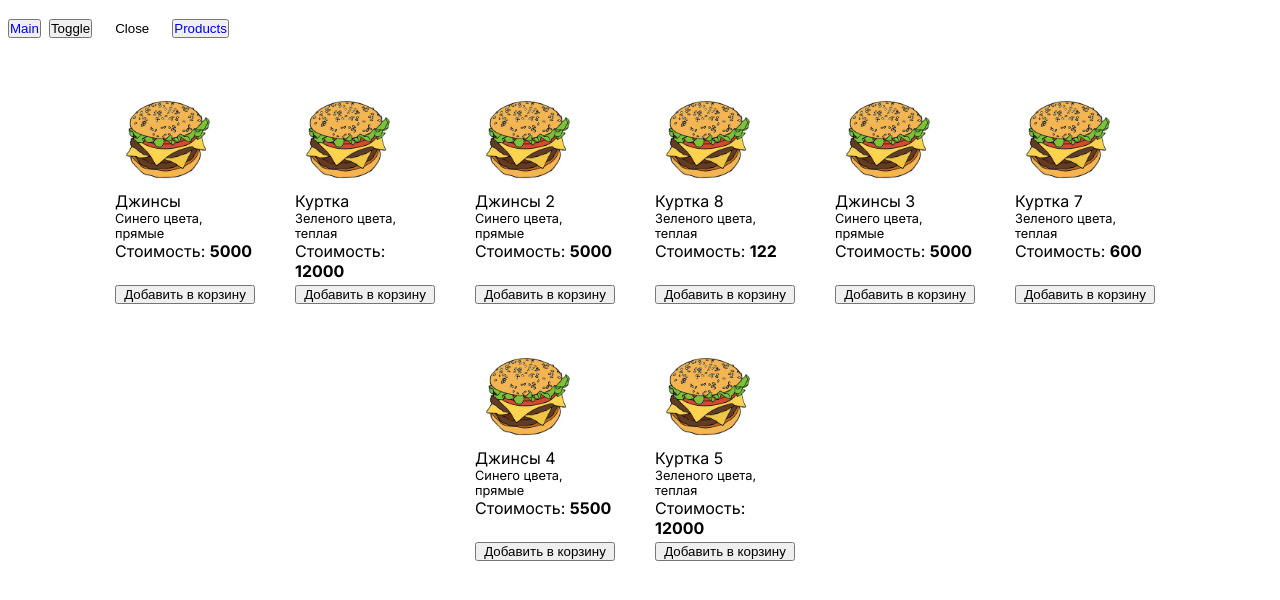
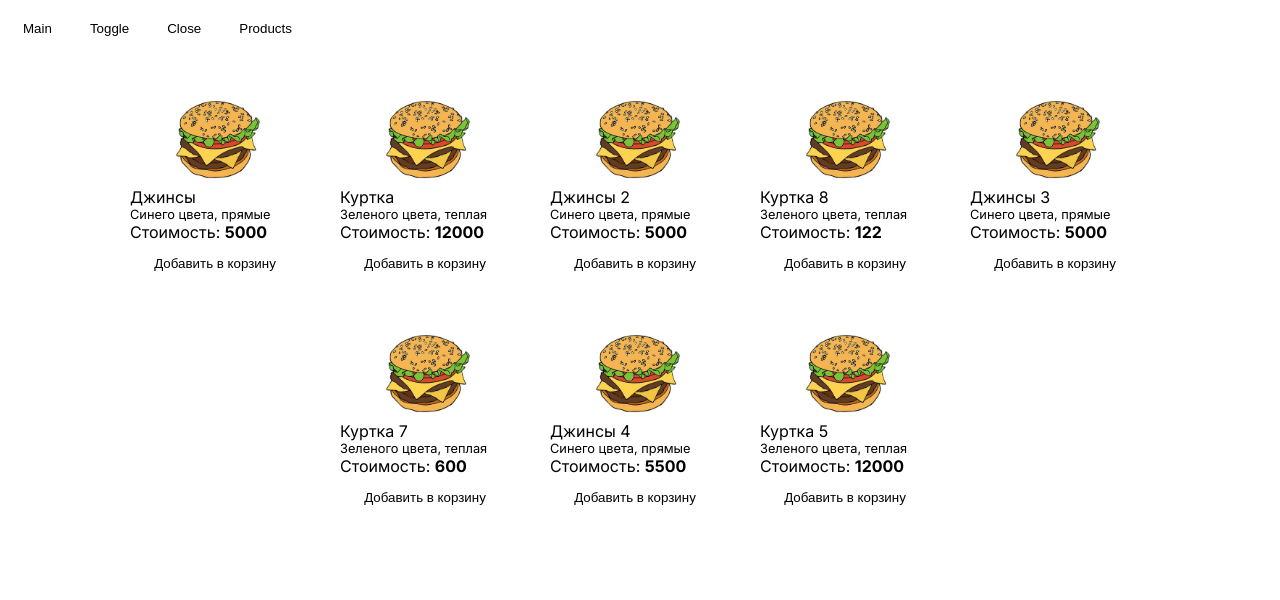
Before and after one commit to Stonek79/tg-front-shop, a Next.js app: page /products in a window 1280 px wide. Shown: the top 600 px of the page. Built offline with nearby package versions, Linux system fonts and the light colour scheme.

Commit message:
next develop

```diff
--- /dev/null
+++ b/src/app/container.module.css
@@ -0,0 +1,12 @@
+.mainLayout {
+    display: flex;
+    flex-direction: column;
+    position: absolute;
+    width: 100%;
+}
+
+.container {
+    flex: 1;
+    padding: 24px; display: flex;
+    justify-content: center;
+}
--- a/src/app/layout.tsx
+++ b/src/app/layout.tsx
@@ -1,6 +1,7 @@
 import type { Metadata } from "next";
 import { Inter } from "next/font/google";
 import "./globals.css";
+import styles from "./container.module.css";
 import {ReactNode} from "react";
 import {Header} from "@/components/Header/Header";
 import Script from "next/script";
@@ -26,14 +27,9 @@ export default function RootLayout({
               src="https://telegram.org/js/telegram-web-app.js"
               strategy="beforeInteractive"
           />
-      <div style={{
-          display: 'flex',
-          flexDirection: 'column',
-          position: 'absolute',
-          width: '100%'
-      }}>
+      <div className={styles.mainLayout}>
           <Header/>
-          <div style={{ flex: 1, padding: '24px', display: 'flex', justifyContent: 'center' }}>{children}</div>
+          <div className={styles.container}>{children}</div>
       </div>
       </main>
       </body>
--- a/src/components/Button/Button.module.css
+++ b/src/components/Button/Button.module.css
@@ -2,6 +2,7 @@
     padding: 10px 15px;
     background: var(--tg-theme-button-color);
     color: var(--tg-theme-button-text-color);
+    border-radius: 4px;
     border: none;
     outline: none;
     cursor: pointer;
--- a/src/components/Button/Button.tsx
+++ b/src/components/Button/Button.tsx
@@ -1,5 +1,5 @@
 import {ReactNode} from 'react';
-import './Button.module.css';
+import styles from './Button.module.css';
 
 interface ButtonProps {
     className?: string
@@ -8,6 +8,6 @@ interface ButtonProps {
 }
 export const Button = (props: ButtonProps) => {
     return (
-        <button {...props} className={'button ' + props.className}/>
+        <button {...props} className={styles.button + ' ' + props.className}/>
     );
 };
--- a/src/components/Button/CloseButton.tsx
+++ /dev/null
@@ -1,18 +0,0 @@
-'use client'
-
-import {useTgApp} from "@/lib/hooks/useTgApp";
-import styles from './Button.module.css'
-
-interface CloseButtonProps {
-    name: string
-}
-export const CloseButton = (props: CloseButtonProps) => {
-    const {name } = props
-    const {tg} = useTgApp()
-
-    const onClose = () => {
-        tg.close()
-    }
-
-    return <button className={styles.button} onClick={onClose}>{name}</button>
-}
--- a/src/components/Header/Header.tsx
+++ b/src/components/Header/Header.tsx
@@ -1,14 +1,18 @@
 'use client'
 
-import {ReactNode} from "react";
 import styles from "./Header.module.css";
 import {useTgApp} from "@/lib/hooks/useTgApp";
-import {CloseButton} from "@/components/Button/CloseButton";
 import {Button} from "@/components/Button/Button";
 import Link from "next/link";
+import {useRouter} from "next/navigation";
 
 export const Header = () => {
+    const router = useRouter()
     const {tg, loaded} = useTgApp()
+
+    const onClose = () => {
+        tg.close()
+    }
 
     const onToggle = () => {
         if (tg.MainButton.isVisible) {
@@ -20,15 +24,11 @@ export const Header = () => {
 
     return (
         <nav className={styles.header}>
-            <Button>
-                <Link style={{ textDecoration: 'none' }} href={'/'}>Main</Link>
-            </Button>
+            <Button onClick={() => router.push('/')}>Main</Button>
             {loaded && <span className={styles.username}>{tg.initDataUnsafe?.user?.username}</span>}
-            <button className={styles.button} onClick={onToggle}>Toggle</button>
-            <CloseButton name={'Close'}/>
-            <Button>
-                <Link style={{ textDecoration: 'none' }} href={'/products'}>Products</Link>
-            </Button>
+            <Button className={styles.button} onClick={onToggle}>Toggle</Button>
+            <Button onClick={onClose}>Close</Button>
+            <Button onClick={() => router.push('/products')}>Products</Button>
         </nav>
     );
 };
--- a/src/components/ProductItem/ProductItem.module.css
+++ b/src/components/ProductItem/ProductItem.module.css
@@ -1,9 +1,10 @@
 .product {
     display: flex;
     flex-direction: column;
+    border-radius: 4px;
     border: 1px solid var(--tg-theme-button-color);
     padding: 15px;
-    width: 170px;
+    width: 200px;
 }
 
 .productItem {
@@ -37,6 +38,9 @@
 
 .productBtn {
     cursor: pointer;
+    justify-content: center;
+    display: flex;
+    flex-direction: column;
 }
 
 .productWrapper {
```
